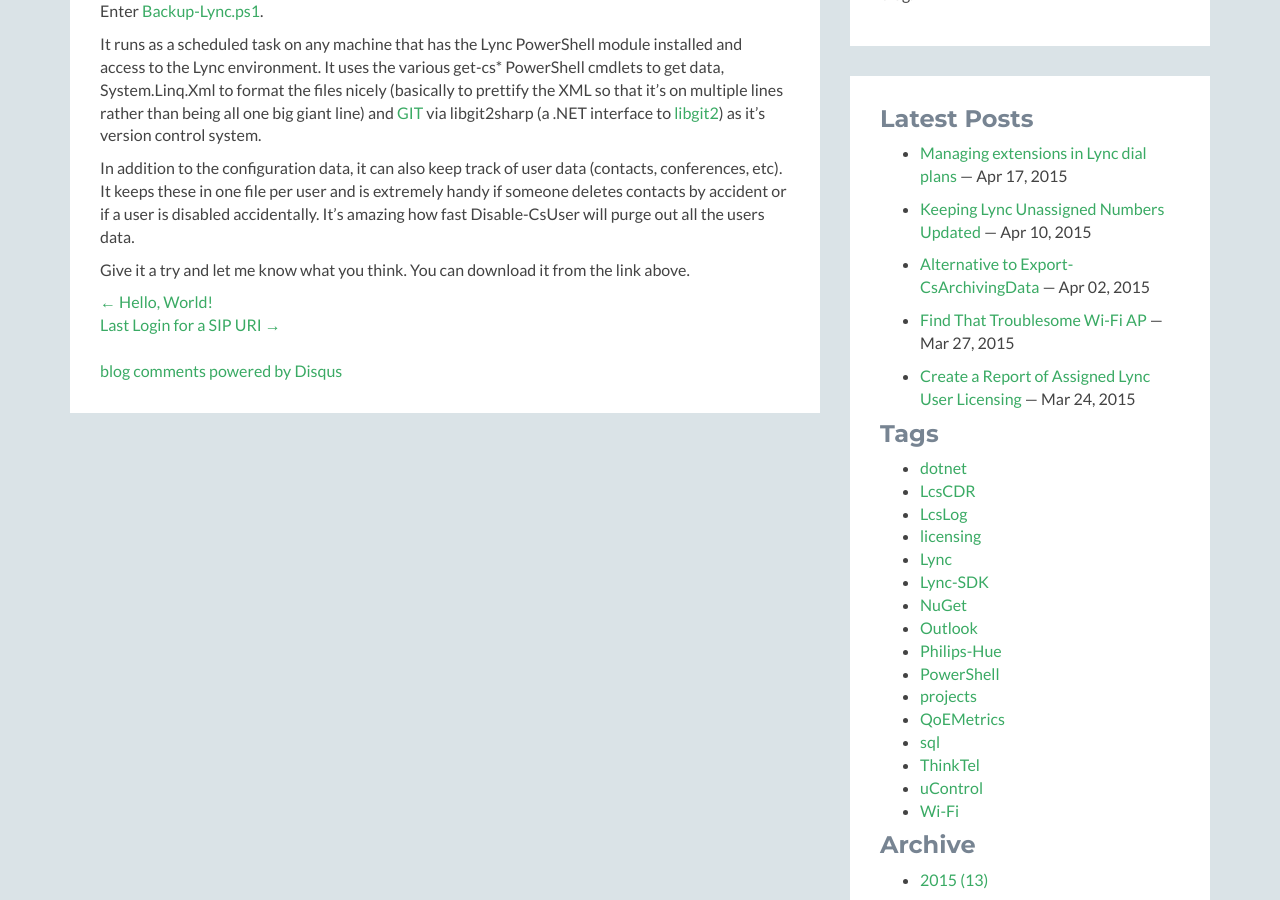
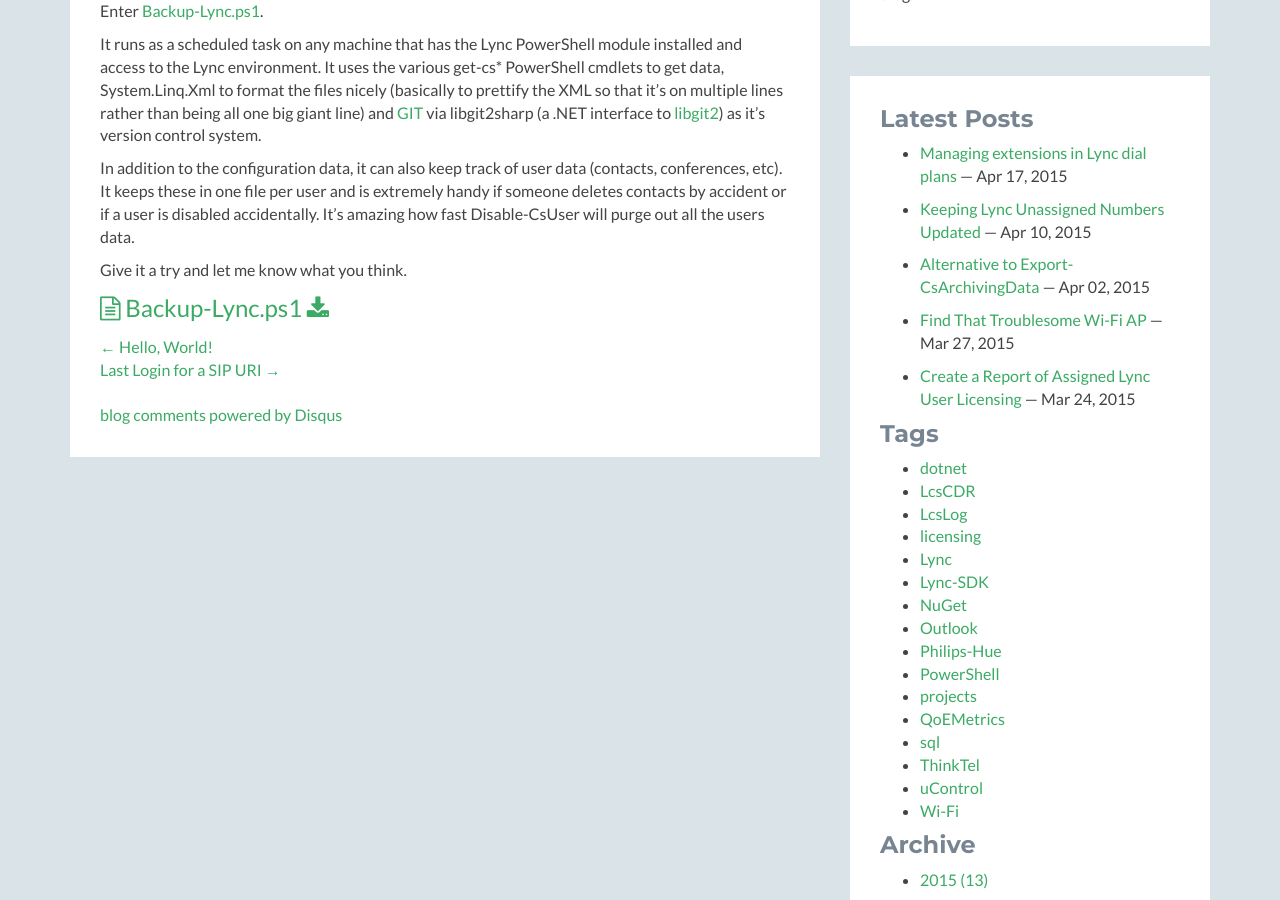
Before and after one commit to pvaillant/pvaillant.github.io, a Jekyll site: the page built from _posts/2015-02-19-lync-backup-script.md, in a window 1280 px wide and 900 px high, scrolled down 714 px. Built offline with Jekyll 4.4.1, drawn with Linux system fonts in a browser that asks for light colours; comment, search, counter and statistics services are not loaded.

Commit message:
Make download link bigger

```diff
--- a/_posts/2015-02-19-lync-backup-script.md
+++ b/_posts/2015-02-19-lync-backup-script.md
@@ -19,4 +19,6 @@ It runs as a scheduled task on any machine that has the Lync PowerShell module i
 
 In addition to the configuration data, it can also keep track of user data (contacts, conferences, etc). It keeps these in one file per user and is extremely handy if someone deletes contacts by accident or if a user is disabled accidentally. It's amazing how fast Disable-CsUser will purge out all the users data.
 
-Give it a try and let me know what you think. You can download it from the link above.
+Give it a try and let me know what you think.
+
+<a class="download" href="https://raw.githubusercontent.com/ThinkTel/Backup-Lync/master/Backup-Lync.ps1"><i class="fa fa-file-text-o"></i> Backup-Lync.ps1 <i class="fa fa-download"></i></a>
```
Also changed, not shown: _posts/2015-02-22-last-login-for-a-sip-uri.md (+3 -1 lines), _posts/2015-03-03-measuring-lync-conference-adoption.md (+3 -1 lines), _posts/2015-03-06-lync-utility-belt.md (+3 -1 lines), _posts/2015-04-10-keeping-lync-unassigned-numbers-updated.md (+3 -1 lines), _posts/2015-04-17-managing-extensions-in-lync-dial-plans.md (+1 -0 lines).
